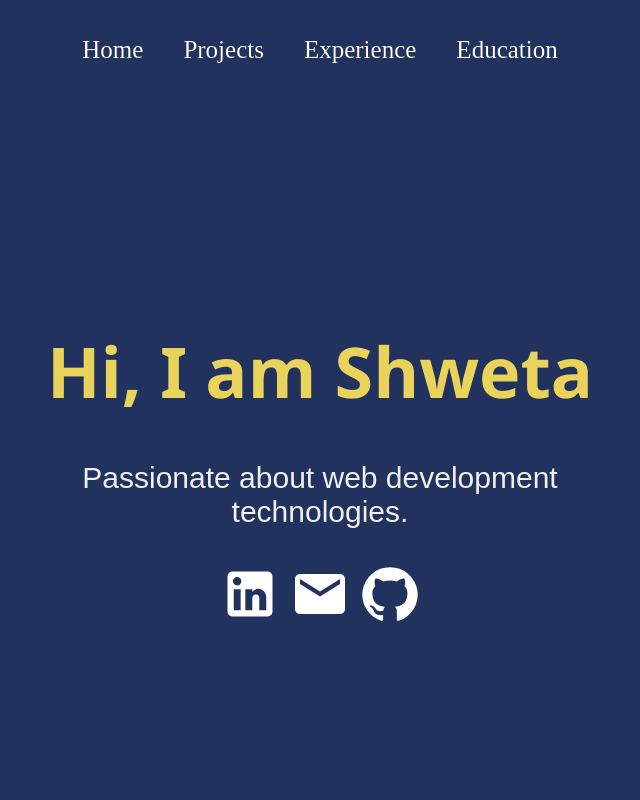
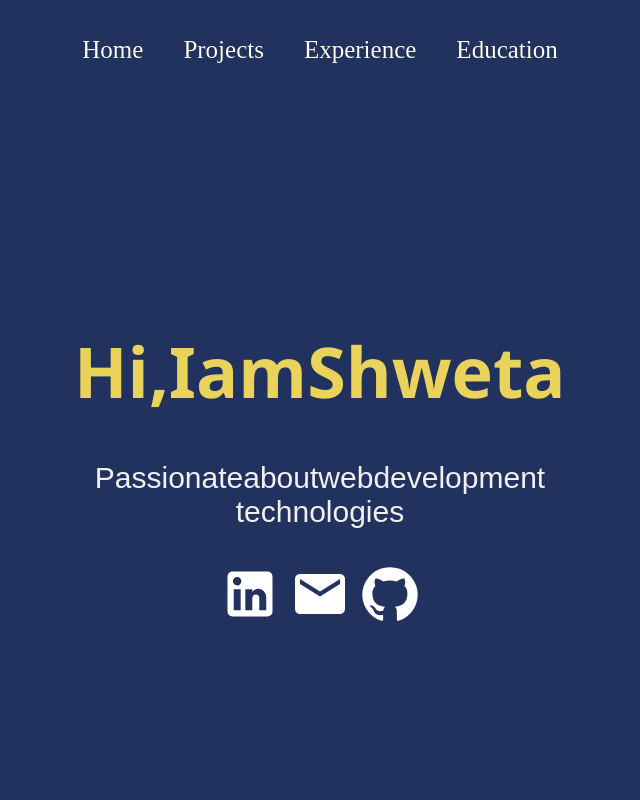
Before and after one commit to Shweta-dogra/Triweb-Learning, a React (Create React App) app in the folder Projects/my-portfolio/: page / in a window 1280 px wide. Shown: the top 800 px of the page, without its empty margins (320-960 px from the left). Built offline with nearby package versions, Linux system fonts and the light colour scheme.

Commit message:
added animation

```diff
--- a/Projects/my-portfolio/src/Pages/Experience.css
+++ b/Projects/my-portfolio/src/Pages/Experience.css
@@ -8,7 +8,7 @@
 }
 .experience{
     width: 80%;
-    margin: 10px;
+    margin: 20px;
     padding: 10px;
     background-color: rgb(255, 241, 223);
     border: 0.5px solid rgb(255, 231, 202);
@@ -16,9 +16,15 @@
     box-shadow: 5px 5px 5px rgb(233, 225, 215);
 }
 
+.experience:hover{
+    transform: translate(-5%, -5%);
+    transition: transform 0.2s;
+}
+
 .list li{
     text-align: left;
 }
+
 
 /* @media only screen and (max-width: 600px){
     .exp{
--- a/Projects/my-portfolio/src/Pages/Home.css
+++ b/Projects/my-portfolio/src/Pages/Home.css
@@ -1,3 +1,4 @@
+
 .home {
     width: 100%;
     align-items: center;
@@ -56,6 +57,231 @@
     font-size: 20px;
   }
 
+  /* .area{
+    background: #4e54c8;
+    background: -webkit-linear-gradient(to left, #8f94fb, #4e54c8);
+    width: 100%;
+    height:100vh;
+
+
+}
+
+.circles{
+    position: absolute;
+    top: 0;
+    left: 0;
+    width: 100%;
+    height: 100%;
+    overflow: hidden;
+}
+
+.circles li{
+    position: absolute;
+    display: block;
+    list-style: none;
+    width: 20px;
+    height: 20px;
+    background: rgba(255, 255, 255, 0.2);
+    animation: animate 25s linear infinite;
+    bottom: -150px;
+
+}
+
+.circles li:nth-child(1){
+    left: 25%;
+    width: 80px;
+    height: 80px;
+    animation-delay: 0s;
+}
+
+
+.circles li:nth-child(2){
+    left: 10%;
+    width: 20px;
+    height: 20px;
+    animation-delay: 2s;
+    animation-duration: 12s;
+}
+
+.circles li:nth-child(3){
+    left: 70%;
+    width: 20px;
+    height: 20px;
+    animation-delay: 4s;
+}
+
+.circles li:nth-child(4){
+    left: 40%;
+    width: 60px;
+    height: 60px;
+    animation-delay: 0s;
+    animation-duration: 18s;
+}
+
+.circles li:nth-child(5){
+    left: 65%;
+    width: 20px;
+    height: 20px;
+    animation-delay: 0s;
+}
+
+.circles li:nth-child(6){
+    left: 75%;
+    width: 110px;
+    height: 110px;
+    animation-delay: 3s;
+}
+
+.circles li:nth-child(7){
+    left: 35%;
+    width: 150px;
+    height: 150px;
+    animation-delay: 7s;
+}
+
+.circles li:nth-child(8){
+    left: 50%;
+    width: 25px;
+    height: 25px;
+    animation-delay: 15s;
+    animation-duration: 45s;
+}
+
+.circles li:nth-child(9){
+    left: 20%;
+    width: 15px;
+    height: 15px;
+    animation-delay: 2s;
+    animation-duration: 35s;
+}
+
+.circles li:nth-child(10){
+    left: 85%;
+    width: 150px;
+    height: 150px;
+    animation-delay: 0s;
+    animation-duration: 11s;
+}
+
+
+
+@keyframes animate {
+
+    0%{
+        transform: translateY(0) rotate(0deg);
+        opacity: 1;
+        border-radius: 0;
+    }
+
+    100%{
+        transform: translateY(-1000px) rotate(720deg);
+        opacity: 0;
+        border-radius: 50%;
+    }
+
+} */
+
+h2 {
+  max-width: 40ch;
+  text-align: center;
+  transform: scale(0.94);
+  animation: scale 3s forwards cubic-bezier(0.5, 1, 0.89, 1);
+}
+p{
+  text-align: center;
+  transform: scale(0.94);
+  animation: scale 3s forwards cubic-bezier(0.5, 1, 0.89, 1);
+}
+@keyframes scale {
+  100% {
+    transform: scale(1);
+  }
+}
+
+span {
+  display: inline-block;
+  opacity: 0;
+  filter: blur(4px);
+}
+
+span:nth-child(1) {
+  animation: fade-in 0.8s 0.1s forwards cubic-bezier(0.11, 0, 0.5, 0);
+}
+
+span:nth-child(2) {
+  animation: fade-in 0.8s 0.2s forwards cubic-bezier(0.11, 0, 0.5, 0);
+}
+
+span:nth-child(3) {
+  animation: fade-in 0.8s 0.3s forwards cubic-bezier(0.11, 0, 0.5, 0);
+}
+
+span:nth-child(4) {
+  animation: fade-in 0.8s 0.4s forwards cubic-bezier(0.11, 0, 0.5, 0);
+}
+
+span:nth-child(5) {
+  animation: fade-in 0.8s 0.5s forwards cubic-bezier(0.11, 0, 0.5, 0);
+}
+
+span:nth-child(6) {
+  animation: fade-in 0.8s 0.6s forwards cubic-bezier(0.11, 0, 0.5, 0);
+}
+
+span:nth-child(7) {
+  animation: fade-in 0.8s 0.7s forwards cubic-bezier(0.11, 0, 0.5, 0);
+}
+
+span:nth-child(8) {
+  animation: fade-in 0.8s 0.8s forwards cubic-bezier(0.11, 0, 0.5, 0);
+}
+
+span:nth-child(9) {
+  animation: fade-in 0.8s 0.9s forwards cubic-bezier(0.11, 0, 0.5, 0);
+}
+
+span:nth-child(10) {
+  animation: fade-in 0.8s 1s forwards cubic-bezier(0.11, 0, 0.5, 0);
+}
+
+/* span:nth-child(11) {
+  animation: fade-in 0.8s 1.1s forwards cubic-bezier(0.11, 0, 0.5, 0);
+}
+
+span:nth-child(12) {
+  animation: fade-in 0.8s 1.2s forwards cubic-bezier(0.11, 0, 0.5, 0);
+}
+
+span:nth-child(13) {
+  animation: fade-in 0.8s 1.3s forwards cubic-bezier(0.11, 0, 0.5, 0);
+}
+
+span:nth-child(14) {
+  animation: fade-in 0.8s 1.4s forwards cubic-bezier(0.11, 0, 0.5, 0);
+}
+
+span:nth-child(15) {
+  animation: fade-in 0.8s 1.5s forwards cubic-bezier(0.11, 0, 0.5, 0);
+}
+
+span:nth-child(16) {
+  animation: fade-in 0.8s 1.6s forwards cubic-bezier(0.11, 0, 0.5, 0);
+}
+
+span:nth-child(17) {
+  animation: fade-in 0.8s 1.7s forwards cubic-bezier(0.11, 0, 0.5, 0);
+}
+
+span:nth-child(18) {
+  animation: fade-in 0.8s 1.8s forwards cubic-bezier(0.11, 0, 0.5, 0);
+} */
+
+@keyframes fade-in {
+  100% {
+    opacity: 1;
+    filter: blur(0);
+  }
+}
   @media only screen and (max-width: 600px) {
     .about h2 {
       font-size: 25px;
--- a/Projects/my-portfolio/src/Pages/Home.js
+++ b/Projects/my-portfolio/src/Pages/Home.js
@@ -7,9 +7,21 @@
 
     return <div className="home">
         <div className="about">
-            <h2>Hi, I am Shweta</h2>
+            <h2>
+             <span>Hi, </span>
+             <span>I </span>
+             <span>am </span>
+             <span>Shweta</span>
+            </h2>
+            {/* <h2>Hi, I am Shweta</h2> */}
             <div className="summary">
-                <p>Passionate about web development technologies.</p>
+                <p>
+                    <span>Passionate </span>
+                    <span>about </span>
+                    <span>web </span>
+                    <span>development </span>
+                    <span>technologies</span>
+                    </p>
                 <a target='_blank' href='https://www.linkedin.com/in/shweta-dogra-48b201178/'><LinkedInIcon/></a>
                 <a target='_blank' href=''><EmailIcon/></a>
                 <a target='_blank' href='https://github.com/Shweta-dogra'><GitHubIcon/></a>
--- a/Projects/my-portfolio/src/Pages/Project.css
+++ b/Projects/my-portfolio/src/Pages/Project.css
@@ -34,6 +34,8 @@
     box-shadow: 0px 3px 15px rgba(0, 0, 0, 0.5);
     transition: 0.3s ease-in;
     cursor: pointer;
+    transform: translate(-5%, -5%);
+    transition: transform 0.2s;
   }
 
   .projectItem .bgImage {
```
